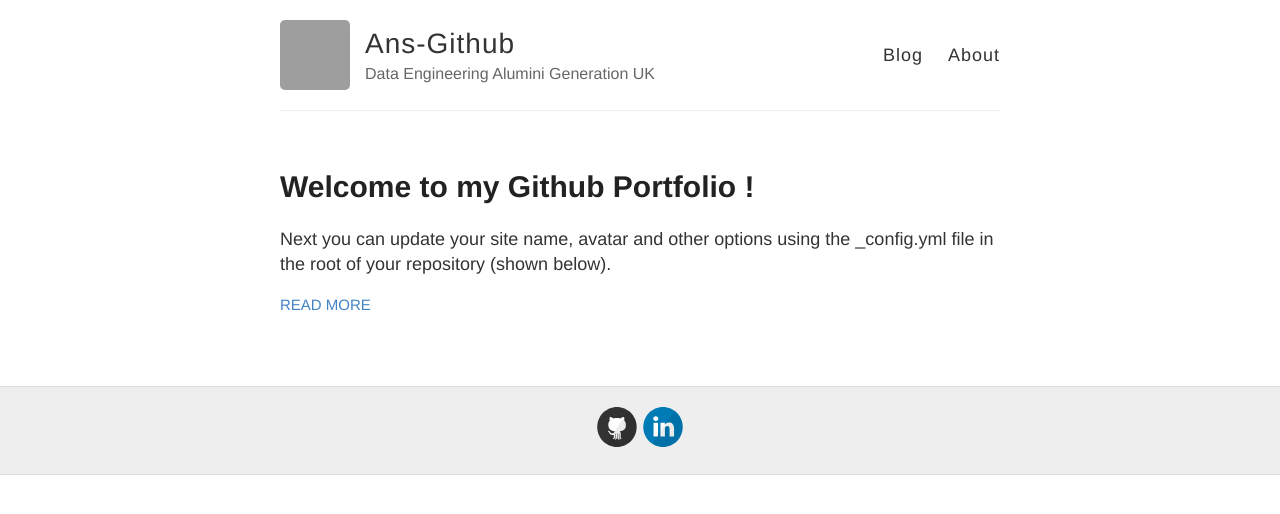
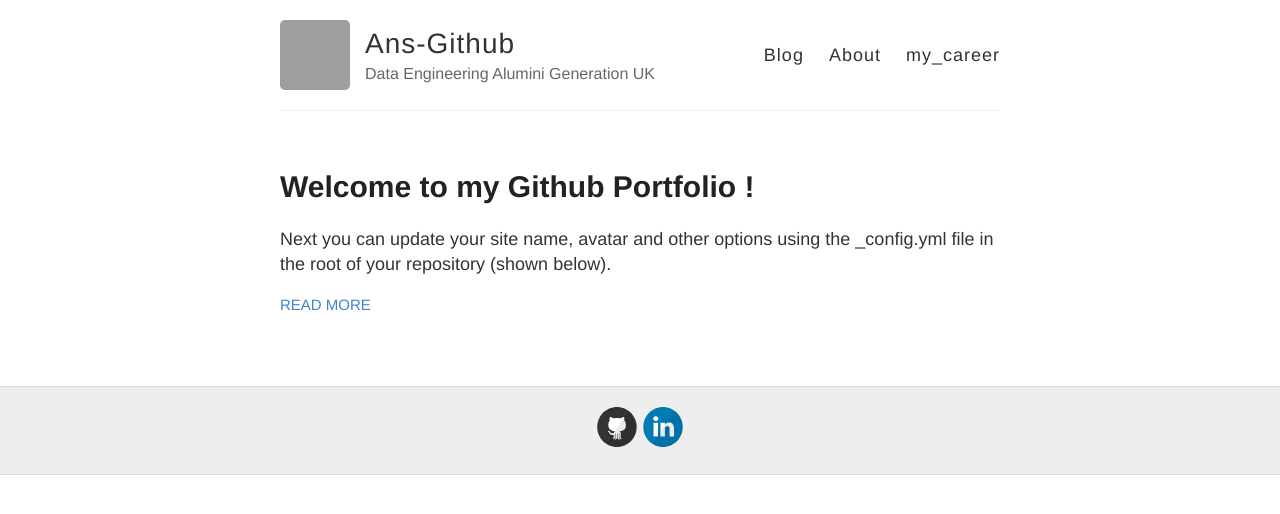
Before and after one commit to ans-github/ans-github.github.io, a Jekyll site: the page built from index.html, in a window 1280 px wide. Shown: the top 514 px of the page. Built offline with Jekyll 4.4.1, drawn with Linux system fonts in a browser that asks for light colours; grey boxes are pictures that could not be loaded.

Commit message:
updated default.html mycareerpage

```diff
--- a/_layouts/default.html
+++ b/_layouts/default.html
@@ -29,6 +29,7 @@
           <nav>
             <a href="{{ site.baseurl }}/">Blog</a>
             <a href="{{ site.baseurl }}/about">About</a>
+            <a href="{{ site.baseurl }}/my_career">my_career</a>
           </nav>
         </header>
       </div>
```
